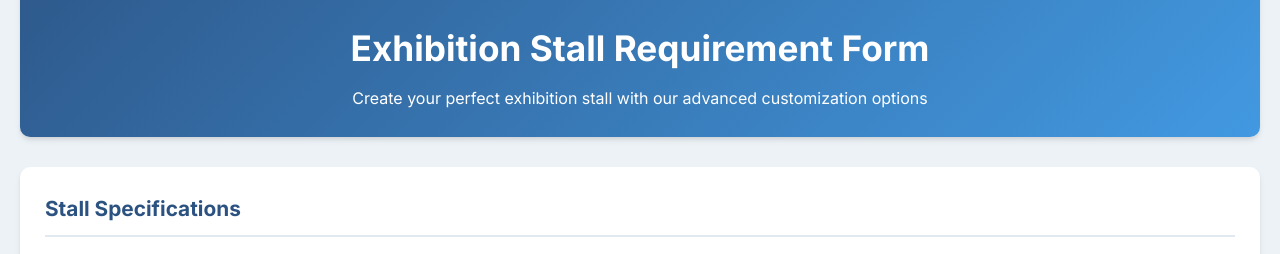
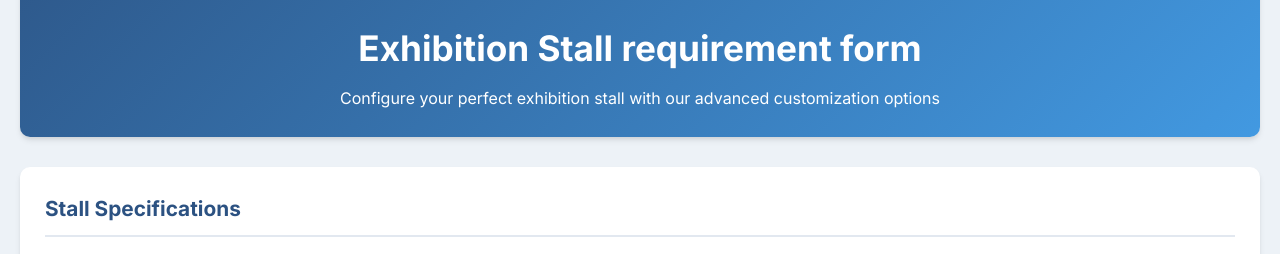
Before and after one commit to Webpage-internet/Pixie-Experience-Bharat, a plain HTML site: page index.html in a window 1280 px wide. Shown: the part 198-452 px from the top of the page. Drawn offline with Linux system fonts and the light colour scheme.

Commit message:
Add files via upload

```diff
--- a/index.html
+++ b/index.html
@@ -633,8 +633,8 @@
     <div class="container">
         <header>
             <img src="https://i.postimg.cc/BZkhJBsg/pixie-01.png" alt="Pixie Experience Logo" class="company-logo">
-            <h1>Exhibition Stall Requirement Form</h1>
-            <p>Create your perfect exhibition stall with our advanced customization options</p>
+            <h1>Exhibition Stall requirement form</h1>
+            <p>Configure your perfect exhibition stall with our advanced customization options</p>
         </header>
 
         <div class="main-content">
@@ -1743,7 +1743,7 @@
                     ]
                 };
 
-                let message = `🛠️ *New Stall Configuration* 🛠️\n---------------------------------\n\n`;
+                let message = `🛠️ *New Stall Configuration*  ️\n---------------------------------\n\n`;
                 message += `*👤 Client Information*\n` +
                            `  • *Name:* \`${clientInfo.name}\`\n` +
                            `  • *Company:* \`${clientInfo.company}\`\n` +
```
